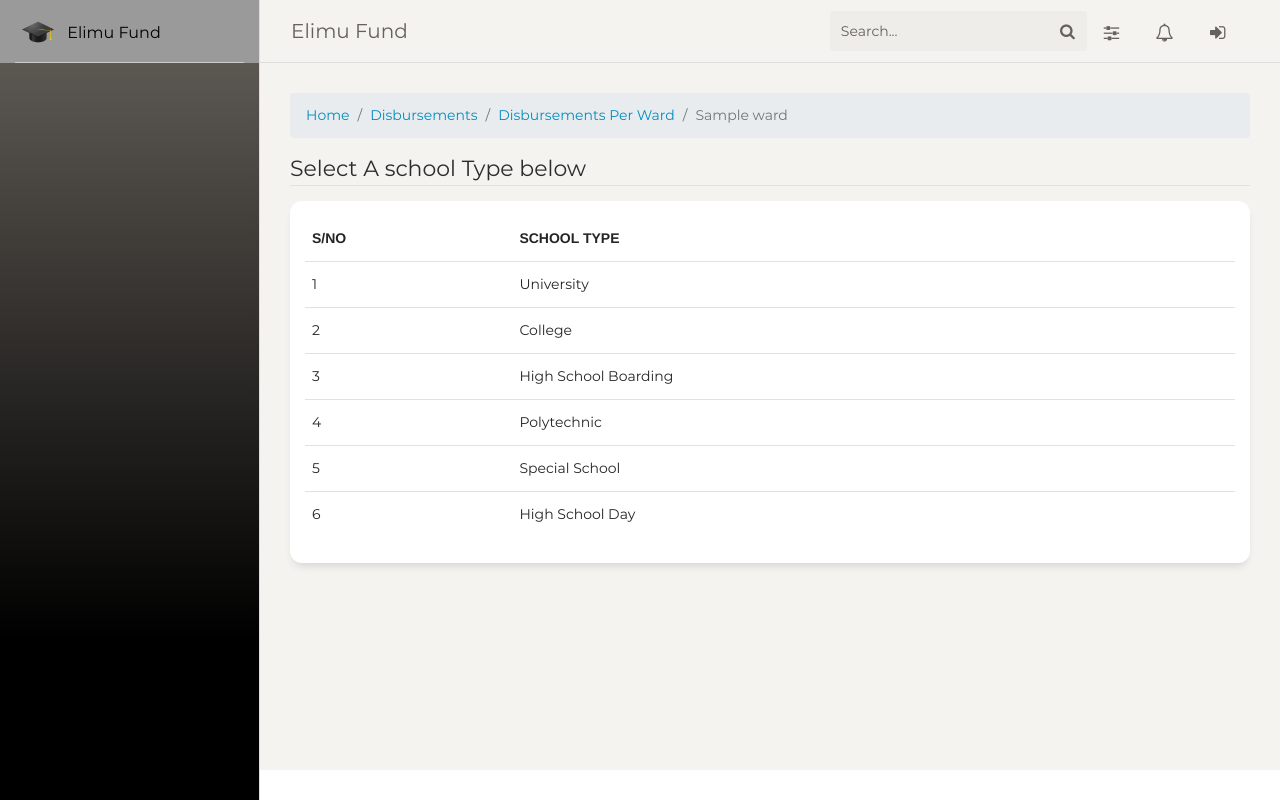
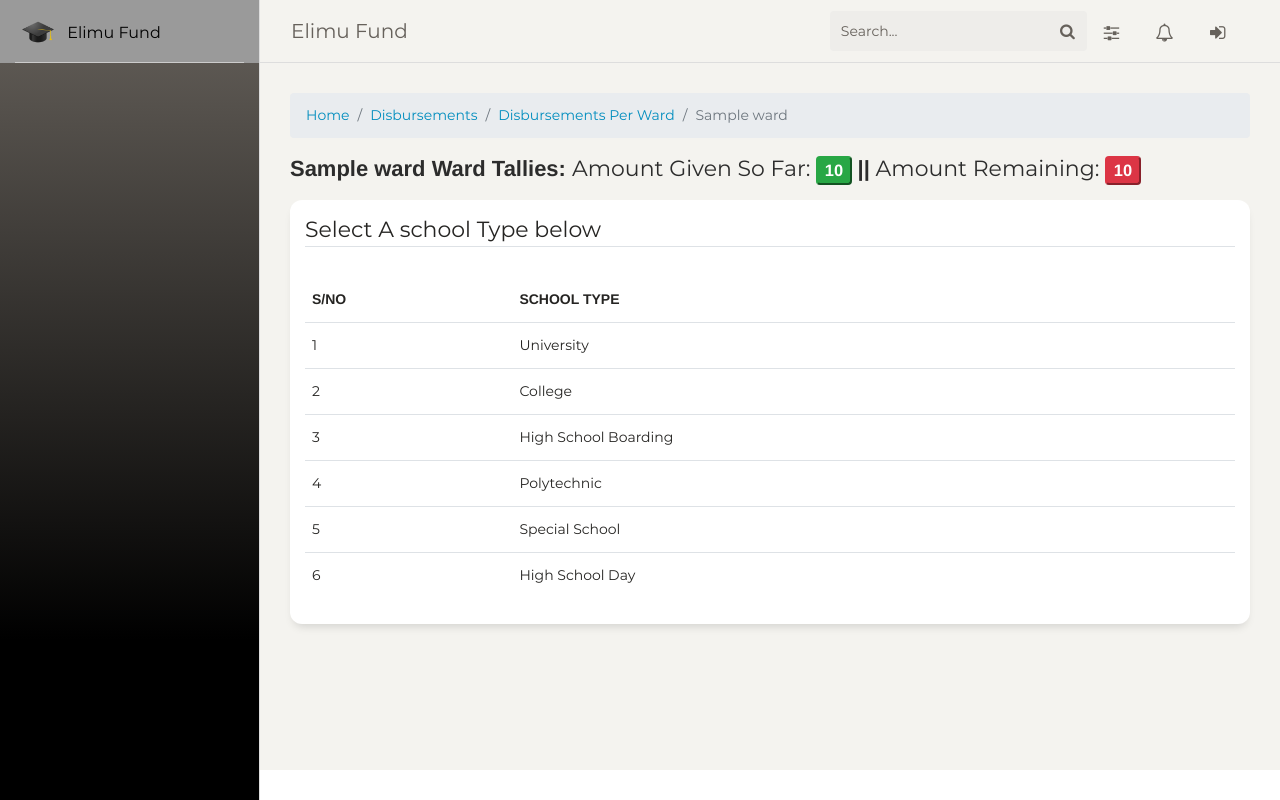
Before and after one commit to abedyngash/E-Fund_2, a Django app: template templates/accounting/disbursements/ward_disbursements/ward_school_types.html in a window 1280 px wide. Run offline with Django 3.2, Linux system fonts and the light colour scheme; data comes from the database, SQL or seed files in the repository; tables that the repository leaves empty hold one stand-in row (values such as "Sample post"); the template is opened without the code that fills it: values that come from a table or form of the project are taken from there, most other values are stand-ins (such as "Sample title", 1, 10 or a date in 2020); parts of the project's set-up code (start-up, migrations or seed data) failed here and were passed over; some libraries are stand-ins or nearby versions; some web fonts are replaced.

Commit message:
Added the Ward Tally Functionality

```diff
--- a/applications/views.py
+++ b/applications/views.py
@@ -300,8 +300,13 @@ def ward_disbursements(request):
 def ward_disbursements_details(request, ward_id):
 	schooltypes = SchoolType.objects.all()
 	ward = Ward.objects.get(id=ward_id)
+	amount_so_far = Applicant.objects.all().filter(ward_id=ward_id).aggregate(amount=Sum('school_type__amount_allocated'))
+	money_per_ward = get_money_per_ward()
+	amount_remaining = money_per_ward - amount_so_far['amount']
 	context = {
 		# 'schools': schools_with_applicants,
+		'amount_so_far': amount_so_far['amount'],
+		'amount_remaining': amount_remaining,
 		'school_types' : schooltypes,
 		'ward': ward,
 	}
--- a/templates/accounting/disbursements/ward_disbursements/ward_school_types.html
+++ b/templates/accounting/disbursements/ward_disbursements/ward_school_types.html
@@ -1,6 +1,7 @@
 {% extends "layout.html" %}
 {% load static %}
 {% load crispy_forms_tags %}
+{% load humanize %}
 
 {% block content %}
 {% include "_modal.html" %}
@@ -14,8 +15,12 @@
   </nav>
   <div class="row">
     <div class="col-md-12">
-      <h5 class="border-bottom">Select A school Type below</h5>
+      <h5> <span class="font-weight-bold">{{ward.name}} Ward Tallies: </span> Amount Given So Far: <button class="badge badge-success">{{amount_so_far|intword|intcomma}}</button> <span class="font-weight-bold">||</span> Amount Remaining: <button class="badge badge-danger">{{amount_remaining|intword|intcomma}}</button></h5>
       <div class="card">
+        <div class="card-header">
+          <h5 class="border-bottom">Select A school Type below</h5>
+
+        </div>
         <div class="card-body">
 
             <table class="table" id="users_table">
```
Also changed, not shown: templates/accounting/disbursements/ward_disbursements/ward_disbursements.html (+4 -3 lines).
